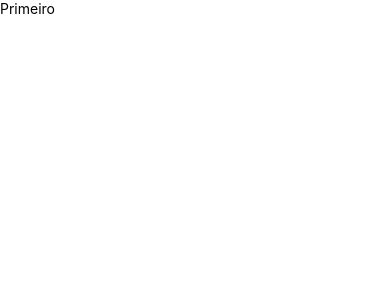
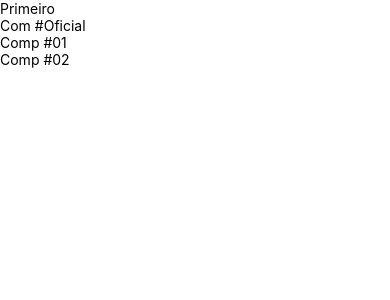
Before and after one commit to GabrielleEmanoela/rnLab, a React Native app: screen / in a window 390 px wide. Shown: the top 300 px of the page. Built offline with nearby package versions, Linux system fonts and the light colour scheme.

Commit message:
Sistema de módulo do Ecmasript primeira maneira.

```diff
--- a/src/App.js
+++ b/src/App.js
@@ -1,7 +1,14 @@
 import React from 'react'
-import { Text, View } from 'react-native'
+import { View } from 'react-native'
 
+import X, { Comp1, Comp2 } from './components/Multi'
 import Primeiro from './components/Primeiro_comp'
 
-export default () => <Primeiro>
-</Primeiro>
+export default () =>
+
+    <View>
+        <Primeiro></Primeiro>
+        <X> </X>
+        <Comp1></Comp1>
+        <Comp2></Comp2>
+    </View>
--- /dev/null
+++ b/src/components/Multi.js
@@ -0,0 +1,18 @@
+import React from 'react'
+import { Text } from 'react-native'
+
+export default function Comp() {
+    return <Text>
+        Com #Oficial
+    </Text>
+}
+export function Comp1() {
+    return <Text>
+        Comp #01
+    </Text>
+}
+export function Comp2() {
+    return <Text>
+        Comp #02
+    </Text>
+}
```
